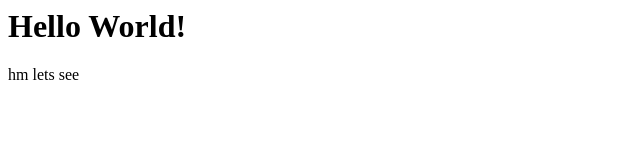
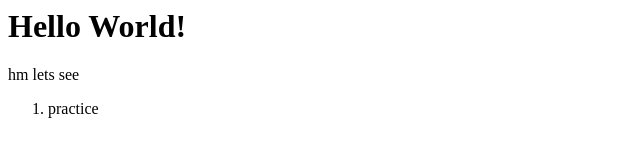
Before and after one commit to WylderG/New, a plain HTML site: page index.html in a window 1280 px wide. Shown: the full height of the page, 0-640 px from the left. Drawn offline with Linux system fonts and the light colour scheme.

Commit message:
fourth commit

```diff
--- a/index.html
+++ b/index.html
@@ -1,3 +1,6 @@
 <h1>Hello World!</h1>
 <p>hm lets see
 </p>
+<ol>
+    <li>practice</li>
+</ol>
```
